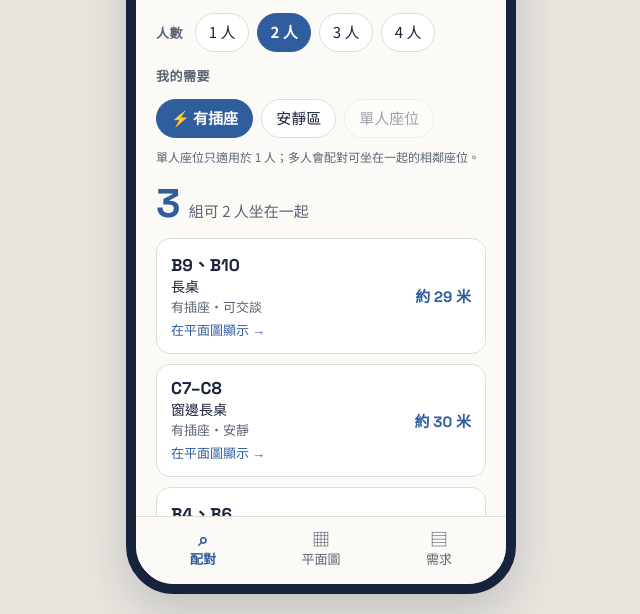
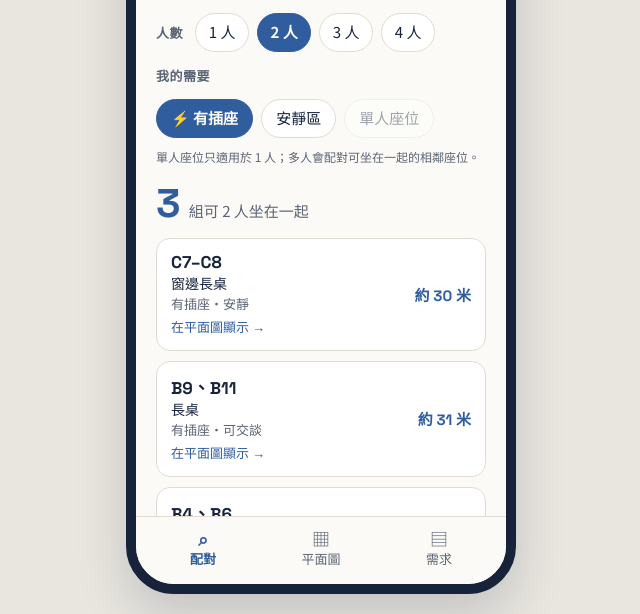
Before and after one commit to jasonliu1199/seatmatch-prototype, a plain HTML site: page index.html in a window 1280 px wide. Shown: the part 186-800 px from the top of the page, without its empty margins (319-959 px from the left). Drawn offline with Linux system fonts and the light colour scheme.

Commit message:
Only match long-table seats that sit side by side or face each other
Picking the first free seats at a table could return seats at opposite
corners. Matches now come from fixed blocks of adjacent seats, shared in
lg3-plan.js by the app and the slides' live map.

Co-Authored-By: Claude Opus 5.5 <noreply@anthropic.com>

```diff
--- a/index.html
+++ b/index.html
@@ -257,7 +257,8 @@ button:focus-visible { outline: 3px solid var(--blue); outline-offset: 2px; }
       list.sort((a, b) => a.idx - b.idx);
       // Partitioned single carrels are never offered to a group: neighbours there cannot sit together.
       if (state.n > 1 && list[0].single) return;
-      if (list[0].table) { const ok = list.filter(okSeat); if (ok.length >= state.n) found.push(ok.slice(0, state.n)); }
+      // Long tables: only offer seats that are next to or facing each other.
+      if (list[0].table) { const blk = LG3.tableBlocks(state.n).find(b => b.every(i => list[i] && okSeat(list[i]))); if (blk) found.push(blk.map(i => list[i])); }
       else for (let i = 0; i + state.n <= list.length; i++) { const w = list.slice(i, i + state.n); if (w.every(okSeat)) { found.push(w); i += state.n - 1; } }
     });
     found.forEach(g => g.dist = Math.min(...g.map(s => s.dist)));
--- a/lg3-plan.js
+++ b/lg3-plan.js
@@ -72,5 +72,15 @@
   const pct = (x, y) => ({ left: (x - VB.x) / VB.w * 100 + '%', top: (y - VB.y) / VB.h * 100 + '%' });
   const dist = (x, y) => Math.round(Math.hypot(x - ENTRY[0], y - ENTRY[1]) / 9);
 
-  window.LG3 = { VB, seats, ENTRY, svg, pct, dist };
+  // Seats at one long table that count as "sitting together", by position index 0–5
+  // (0/2/4 = left side top→bottom, 1/3/5 = right side). Side-by-side blocks come first, then facing pairs.
+  const BLOCKS = {
+    1: [[0], [1], [2], [3], [4], [5]],
+    2: [[0, 2], [2, 4], [1, 3], [3, 5], [0, 1], [2, 3], [4, 5]],
+    3: [[0, 2, 4], [1, 3, 5], [0, 1, 2], [0, 1, 3], [2, 3, 4], [2, 3, 5]],
+    4: [[0, 1, 2, 3], [2, 3, 4, 5]]
+  };
+  const tableBlocks = n => BLOCKS[n] || [];
+
+  window.LG3 = { VB, seats, ENTRY, svg, pct, dist, tableBlocks };
 })();
```
Also changed, not shown: slides-v2/index.html (+2 -1 lines).
